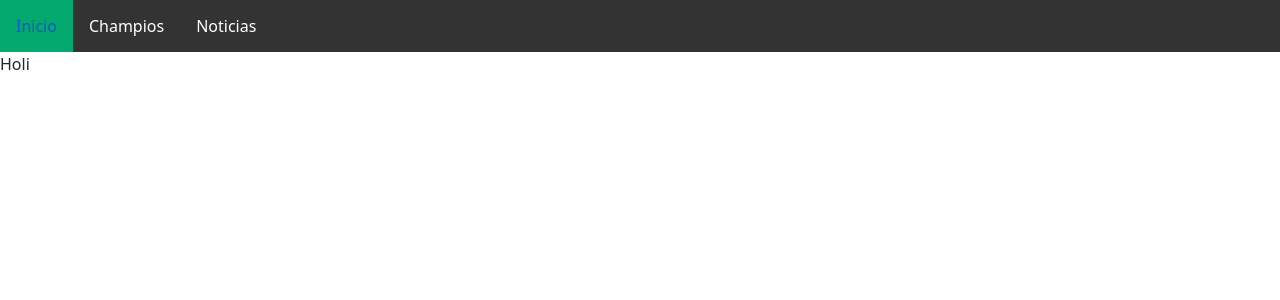
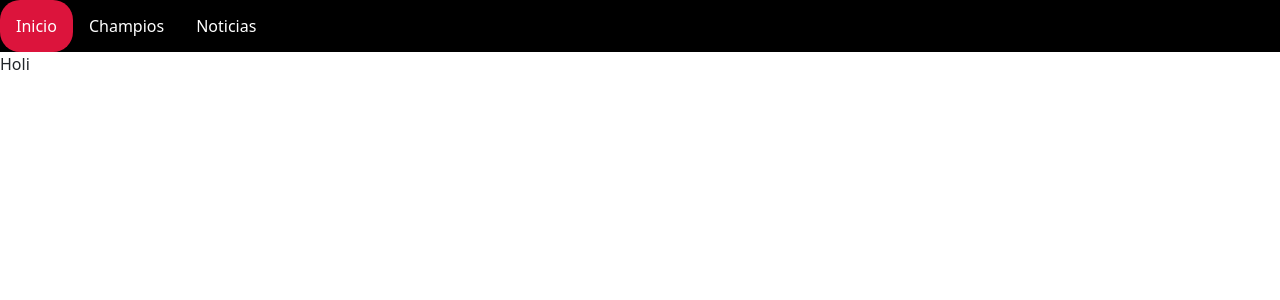
Before and after one commit to kurosakyth/WebDeLoL, a Django app: page / in a window 1280 px wide. Shown: the top 300 px of the page. Run offline with Django 3.2, Linux system fonts and the light colour scheme.

Commit message:
agregando estilo del botón inicio

```diff
--- a/sistema/lolcito/templates/base.html
+++ b/sistema/lolcito/templates/base.html
@@ -15,7 +15,7 @@
           margin: 0;
           padding: 0;
           overflow: hidden;
-          background-color: #333;
+          background-color: #000000;
         }
 
         li {
@@ -35,7 +35,8 @@
         }
 
         .active {
-          background-color: #04AA6D;
+          background-color: #DC143C;
+          border-radius: 20px;
         }
         </style>
   </head>
@@ -47,6 +48,8 @@
         <li><a href="#">Noticias</a></li>
       </ul>
 
+
+
     {% block contenido %}  {% endblock %}
     <!-- Bootstrap JavaScript Libraries -->
     <script src="https://cdn.jsdelivr.net/npm/@popperjs/core@2.9.2/dist/umd/popper.min.js" integrity="sha384-IQsoLXl5PILFhosVNubq5LC7Qb9DXgDA9i+tQ8Zj3iwWAwPtgFTxbJ8NT4GN1R8p" crossorigin="anonymous"></script>
```
